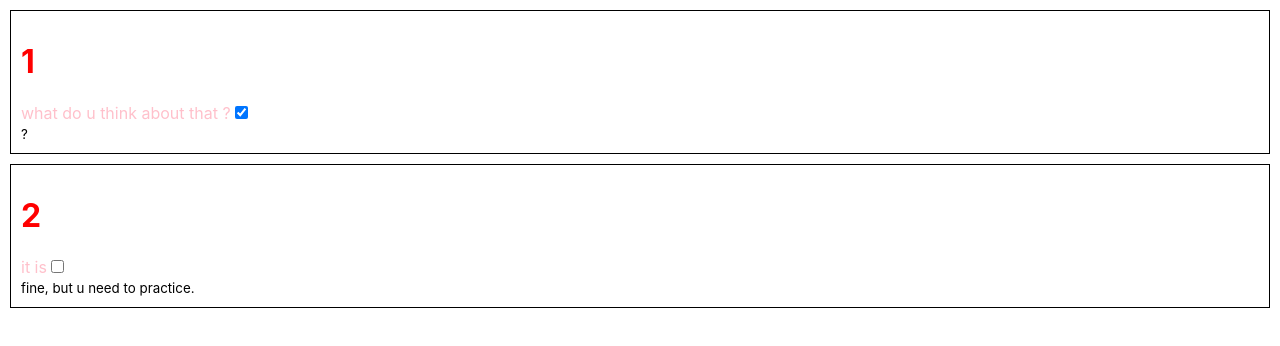
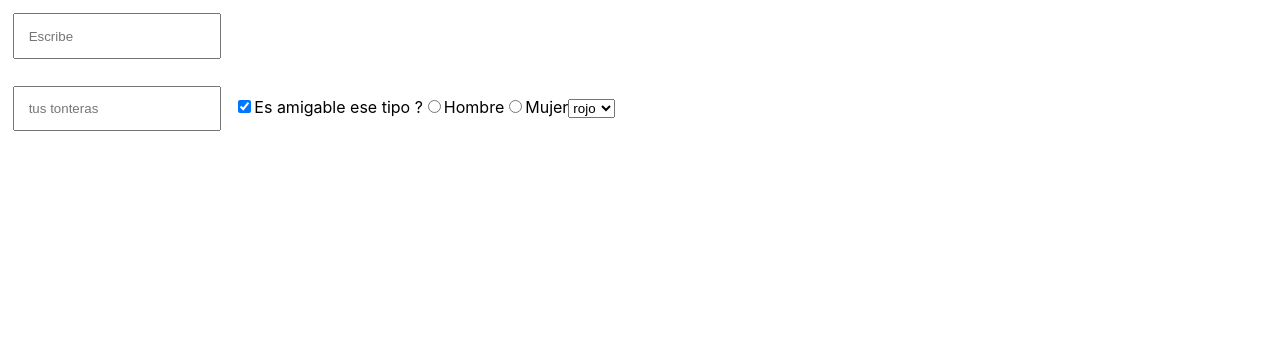
Before and after one commit to bryanedward/reactDesigner, a React (Create React App) app: page / in a window 1280 px wide. Shown: the top 346 px of the page. Built offline with nearby package versions, Linux system fonts and the light colour scheme.

Commit message:
practice form react

```diff
--- a/src/components/containersSecond/App.js
+++ b/src/components/containersSecond/App.js
@@ -1,10 +1,14 @@
 import React, { Component } from 'react'
 // import MyBody from './components/exerciseOne/Body';
-import BodiedTwo from './components/exerciseTwo/BodyTwo';
+// import BodiedTwo from './components/exerciseTwo/BodyTwo';
 import JsonData from './components/exerciseTwo/JsonData';
 // import ExtendsComponented from './components/exerciseThird/ExtendsComponents';
 // import ClassState from './components/exerciseFourth/classState';
 // import ChangeState from './components/exerciseFive/ChangeState';
+// import LifedCycle from './components/exerciseSix/LifeCycle';
+// import Loginned from './components/exercisePractice/Login';
+// import FetchApi from './components/exerciseSeven/FetchApi';
+import FormReact from './components/exerciseEight/FormReact';
 
 class MyApp extends Component {
 
@@ -13,36 +17,40 @@ class MyApp extends Component {
         this.state = {
             allJsonData: JsonData
         }
-        this.handleCheck = this.handleCheck.bind(this)
+        // this.handleCheck = this.handleCheck.bind(this)
     }
 
-    handleCheck(id) {
+    // handleCheck(id) {
 
-        this.setState((prevState => {
-            const result = prevState.allJsonData.map(item => {
-                if(item.id === id){
-                    // buscar el id que coincida con el checkbox seleecionado y cambiarlo
-                    console.info('valor por defecto', item.validated);
-                    item.validated = !item.validated
-                }
-                console.info('nuevo valor', item.validated);
-                return item
-            })
-            return {
-                // actualizar el state
-                allJsonData : result
-            }
-        }))
-    }
+    //     this.setState((prevState => {
+    //         const result = prevState.allJsonData.map(item => {
+    //             if(item.id === id){
+    //                 // buscar el id que coincida con el checkbox seleecionado y cambiarlo
+    //                 console.info('valor por defecto', item.validated);
+    //                 item.validated = !item.validated
+    //             }
+    //             console.info('nuevo valor', item.validated);
+    //             return item
+    //         })
+    //         return {
+    //             // actualizar el state
+    //             allJsonData : result
+    //         }
+    //     }))
+    // }
 
 
     render() {
-        const item = this.state.allJsonData.map(data =>
-            <BodiedTwo key={data.id} item={data} handledCheck={this.handleCheck} />
-        )
+        // const item = this.state.allJsonData.map(data =>
+        //     <BodiedTwo key={data.id} item={data} handledCheck={this.handleCheck} />
+        // )
         return (
             <div>
-                {item}
+                {/* {item} */}
+                {/* <LifedCycle/> */}
+                {/* <Loginned/> */}
+                {/* < FetchApi /> */}
+                <FormReact />
             </div>
         )
     }
--- /dev/null
+++ b/src/components/containersSecond/components/exerciseEight/FormReact.js
@@ -0,0 +1,93 @@
+import React from 'react'
+
+
+class FormReact extends React.Component {
+
+    constructor() {
+        super()
+        this.state = {
+            firstName: "",
+            lastName: "",
+            validated: true,
+            gender: "",
+            color: ""
+        }
+        this.handleChange = this.handleChange.bind(this)
+    }
+
+    handleChange(event) {
+        const { name, value, type, checked } = event.target
+        // comporobae el tipo de dato a actualizar
+        type === "checkbox" ? this.setState({ [name]: checked }) : this.setState({ [name]: value })
+    }
+
+    render() {
+
+        const Input = {
+            padding: '1.0em',
+            margin: '1.0em'
+
+        };
+
+        return (
+            <div>
+                <form>
+                    <input name="firstName"
+                        placeholder="Escribe"
+                        type="text"
+                        style={Input}
+                        onChange={this.handleChange} />
+                    <br />
+                    <input name="lastName"
+                        placeholder="tus tonteras"
+                        type="text"
+                        style={Input}
+                        onChange={this.handleChange} />
+
+                    <label>
+                        <input type="checkbox"
+                            checked={this.state.validated}
+                            name="validated"
+                            onChange={this.handleChange}
+                        />
+                        Es amigable ese tipo ?
+                    </label>
+
+                    <label>
+                        <input type="radio"
+                            value="male"
+                            name="gender"
+                            checked={this.state.gender === "male"}
+                            onChange={this.handleChange}
+                        />
+                        Hombre
+                    </label>
+                    <label>
+                        <input type="radio"
+                            value="female"
+                            name="gender"
+                            checked={this.state.gender === "female"}
+                            onChange={this.handleChange}
+                        />
+                        Mujer
+                    </label>
+
+                    <select value={this.state.color} onChange={this.handleChange} name="color">
+                        <option value="red"> rojo</option>
+                        <option value="blue"> azul</option>
+                    </select>
+                </form>
+                <h3>{this.state.firstName}</h3>
+                <br />
+                <h4>{this.state.lastName}</h4>
+                <br />
+                <h3>{this.state.gender}</h3>
+                <br />
+                <h3>{this.state.color}</h3>
+            </div>
+
+        )
+    }
+}
+
+export default FormReact;
--- /dev/null
+++ b/src/components/containersSecond/components/exercisePractice/Login.js
@@ -0,0 +1,44 @@
+import React from 'react'
+
+
+class Loginned extends React.Component {
+
+    constructor(props) {
+        super(props)
+        this.state = {
+            status: true
+        }
+        this.handleCheck = this.handleCheck.bind(this);
+    }
+
+
+
+    render() {
+
+        const status = this.state.status ? 'ingreso' : 'salida'
+
+        const StyleS = {
+            color: "red"
+        }
+        return (
+            <div>
+                <h1 style={ this.state.status? StyleS : null }>El estado actual es {status}</h1>
+                <button onClick={() => this.handleCheck()}>
+                    Acceder
+                </button>
+            </div>
+        )
+    }
+
+    handleCheck() {
+        this.setState(prevState =>{
+            return{
+                status: !prevState.status
+            }
+        })
+    }
+
+}
+
+
+export default Loginned;
--- /dev/null
+++ b/src/components/containersSecond/components/exerciseSeven/FetchApi.js
@@ -0,0 +1,39 @@
+import React from 'react'
+
+class FetchApi extends React.Component{
+
+
+    constructor(props){
+        super(props)
+        this.state = {
+            loading: true,
+            data : []
+        }
+    }
+
+    componentDidMount(){
+        fetch("https://swapi.dev/api/people/2/")
+            .then(result => result.json())
+            .then(result => {
+
+                this.setState({
+                    loading : false,
+                    data : result
+                })
+            })
+
+    }
+
+    render(){
+        const loading = this.state.loading ? "cargando" : this.state.data.name
+        return(
+            <div>
+                <h1>Fetch Api de {loading}</h1>
+            </div>
+        )
+    }
+
+}
+
+
+export default FetchApi;
--- /dev/null
+++ b/src/components/containersSecond/components/exerciseSix/LifeCycle.js
@@ -0,0 +1,43 @@
+import React from 'react'
+import ViewCycled from './ViewCycle'
+
+class LifedCycle extends React.Component {
+    constructor(props) {
+        super(props);
+        this.state = {
+            loading: true,
+            unReadMessage: [
+                "Call to your mom",
+                "u need to go dentist"
+            ]
+        }
+    }
+
+
+    componentDidMount(prevProps, prevState, snapshot) {
+        // cambio del state a los 1.5 segundos
+        //se carga al finalizar los componentes
+        setTimeout(() => {
+            this.setState({
+                loading: false
+            })
+        }, 1500)
+    }
+
+
+    render() {
+        console.log('render')
+        return (
+            <div>
+                <ViewCycled
+                    data={this.state.loading}
+                    dentist={this.state.unReadMessage.length} />
+            </div>
+        );
+    }
+}
+
+
+
+
+export default LifedCycle;
```
Also changed, not shown: src/components/containersSecond/components/exerciseSix/ViewCycle.js (added, +15 -0 lines).
